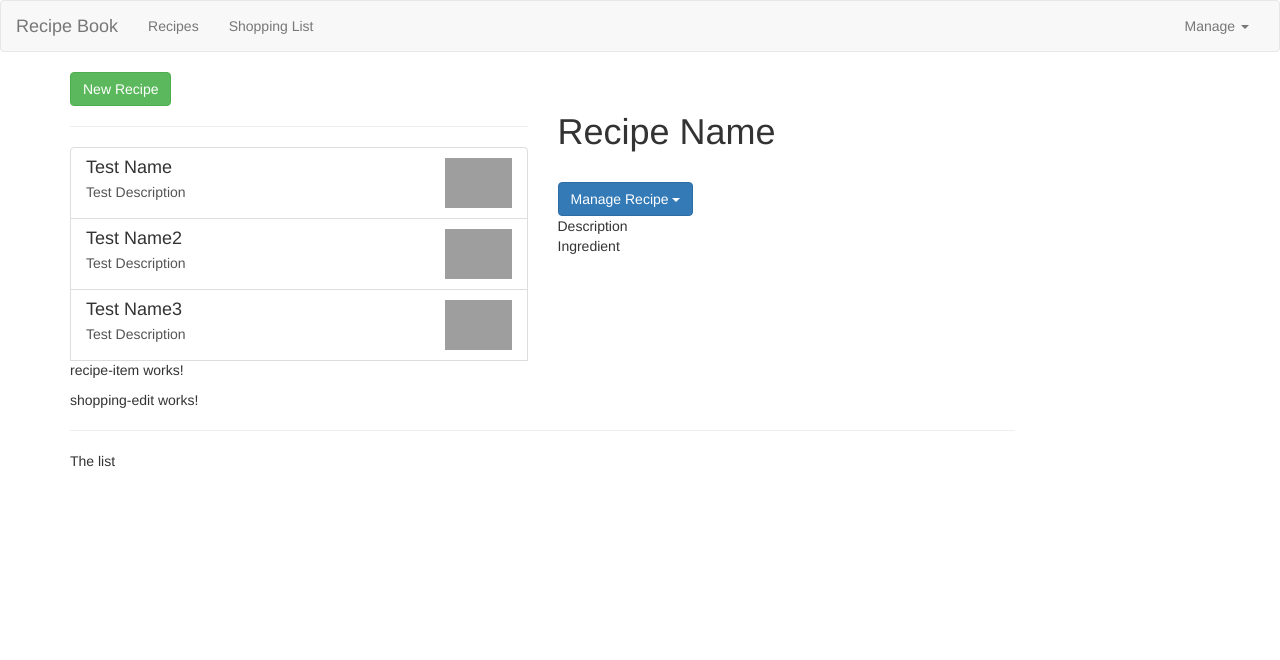
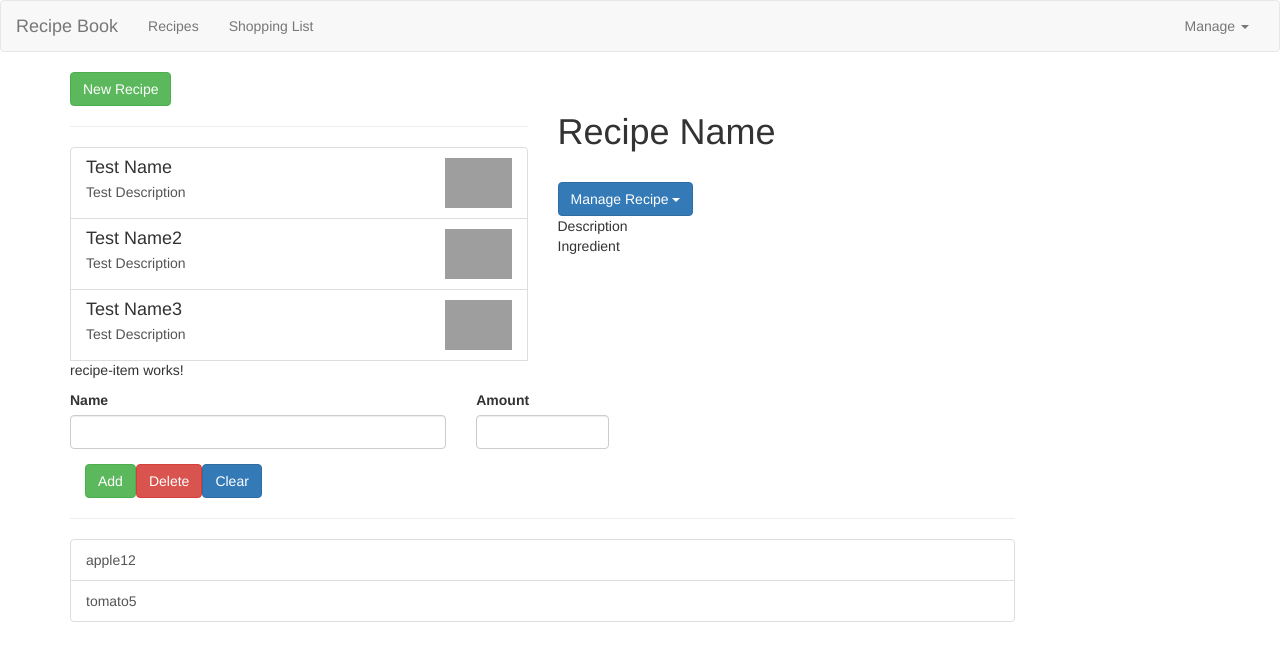
Before and after one commit to s0w0s/SRMS, an Angular app: page / in a window 1280 px wide. Shown: the top 660 px of the page. Built offline with nearby package versions, Linux system fonts and the light colour scheme; grey boxes are pictures that could not be loaded.

Commit message:
feat(shopping): shopping compoent 추가 및 리팩토링

```diff
--- a/src/app/shopping-list/shopping-edit/shopping-edit.component.html
+++ b/src/app/shopping-list/shopping-edit/shopping-edit.component.html
@@ -1 +1,21 @@
-<p>shopping-edit works!</p>
+<div class="row">
+  <div class="col-xs-12">
+    <form action="">
+      <div class="row">
+        <div class="col-sm-5 form-group">
+          <label for="name">Name</label>
+          <input type="text" id="name" class="form-control" placeholder="" />
+        </div>
+        <div class="col-sm-2 form-group">
+          <label for="amount">Amount</label>
+          <input type="text" id="amount" class="form-control" placeholder />
+        </div>
+      </div>
+      <div class="col-xs-12">
+        <button class="btn btn-success" type="button">Add</button>
+        <button class="btn btn-danger" type="button">Delete</button>
+        <button class="btn btn-primary" type="button">Clear</button>
+      </div>
+    </form>
+  </div>
+</div>
--- a/src/app/shopping-list/shopping-list.component.html
+++ b/src/app/shopping-list/shopping-list.component.html
@@ -2,6 +2,15 @@
   <div class="col-xs-10">
     <app-shopping-edit></app-shopping-edit>
     <hr />
-    <p>The list</p>
+    <ul class="list-group">
+      <a
+        href="#"
+        class="list-group-item"
+        style="cursor: pointer"
+        *ngFor="let ingredient of ingredients"
+      >
+        {{ ingredient.name }}{{ ingredient.amount }}
+      </a>
+    </ul>
   </div>
 </div>
--- a/src/app/shopping-list/shopping-list.component.ts
+++ b/src/app/shopping-list/shopping-list.component.ts
@@ -1,15 +1,18 @@
 import { Component, OnInit } from '@angular/core';
+import { Ingredient } from './shared/ingredients.model';
 
 @Component({
   selector: 'app-shopping-list',
   templateUrl: './shopping-list.component.html',
-  styleUrls: ['./shopping-list.component.css']
+  styleUrls: ['./shopping-list.component.css'],
 })
 export class ShoppingListComponent implements OnInit {
+  ingredients: Ingredient[] = [
+    new Ingredient('apple', 12),
+    new Ingredient('tomato', 5),
+  ];
 
-  constructor() { }
+  constructor() {}
 
-  ngOnInit(): void {
-  }
-
+  ngOnInit(): void {}
 }
```
